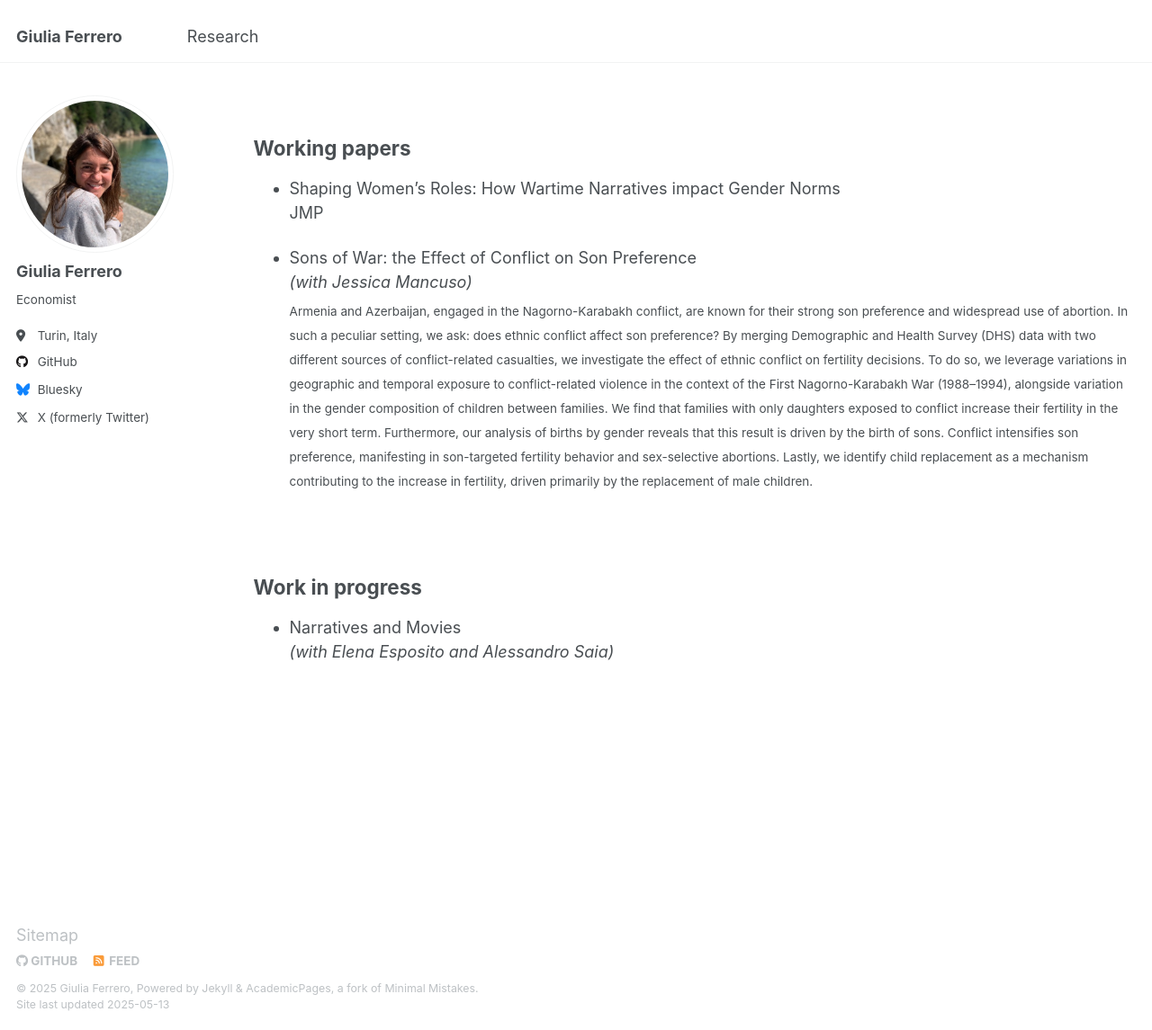
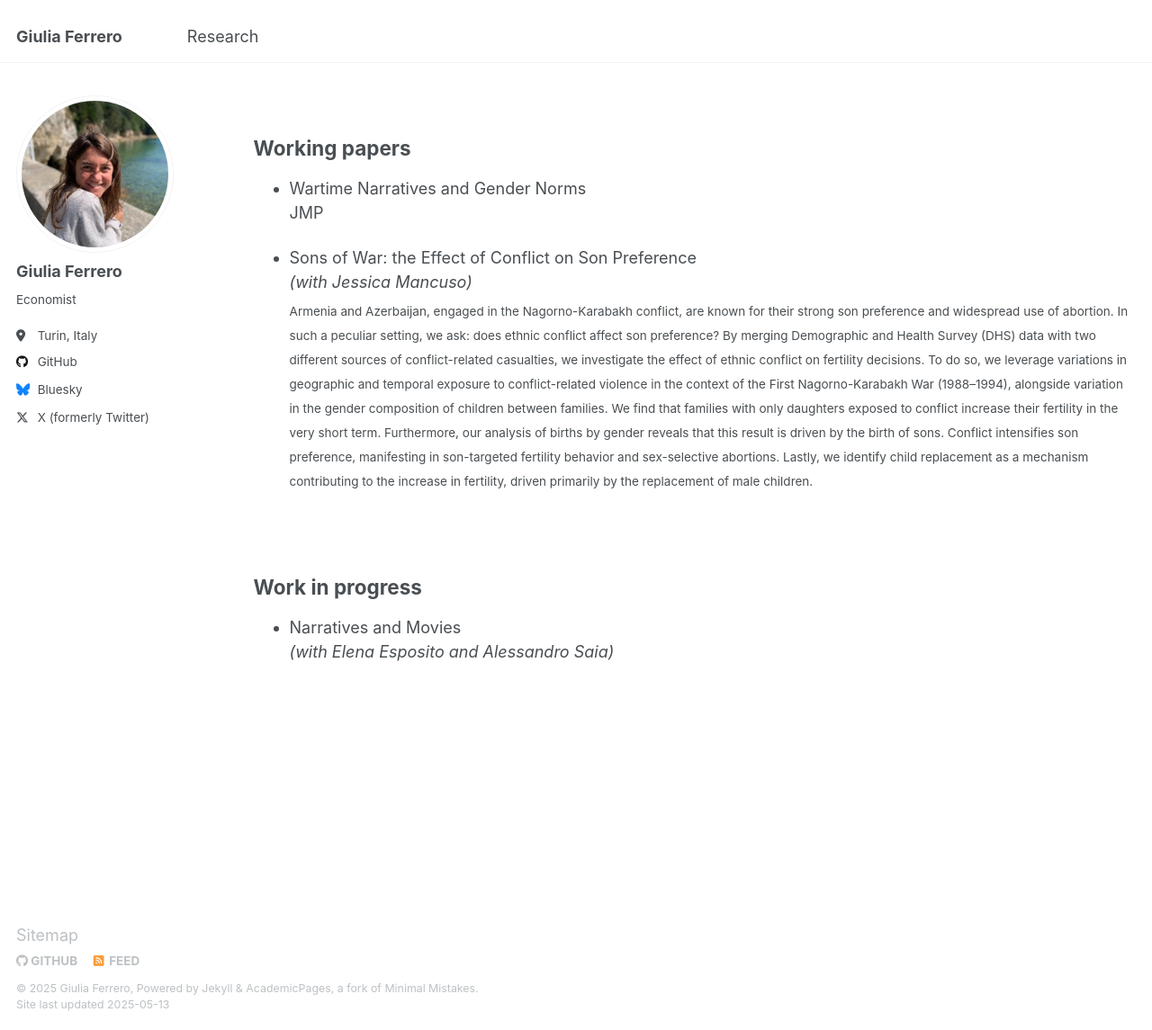
Before and after one commit to giuliferrero/giuliferrero.github.io, a Jekyll site: the page built from _pages/publications.md, in a window 1280 px wide and 1145 px high. Shown: the whole window at 90% size. Built offline with Jekyll 4.4.1, drawn with Linux system fonts in a browser that asks for light colours.

Commit message:
Update publications.md

```diff
--- a/_pages/publications.md
+++ b/_pages/publications.md
@@ -17,7 +17,7 @@ author_profile: true
 
 Working papers
 --
-- Shaping Women’s Roles: How Wartime Narratives impact Gender Norms<br>JMP
+- Wartime Narratives and Gender Norms<br>JMP
 
 
 
```
